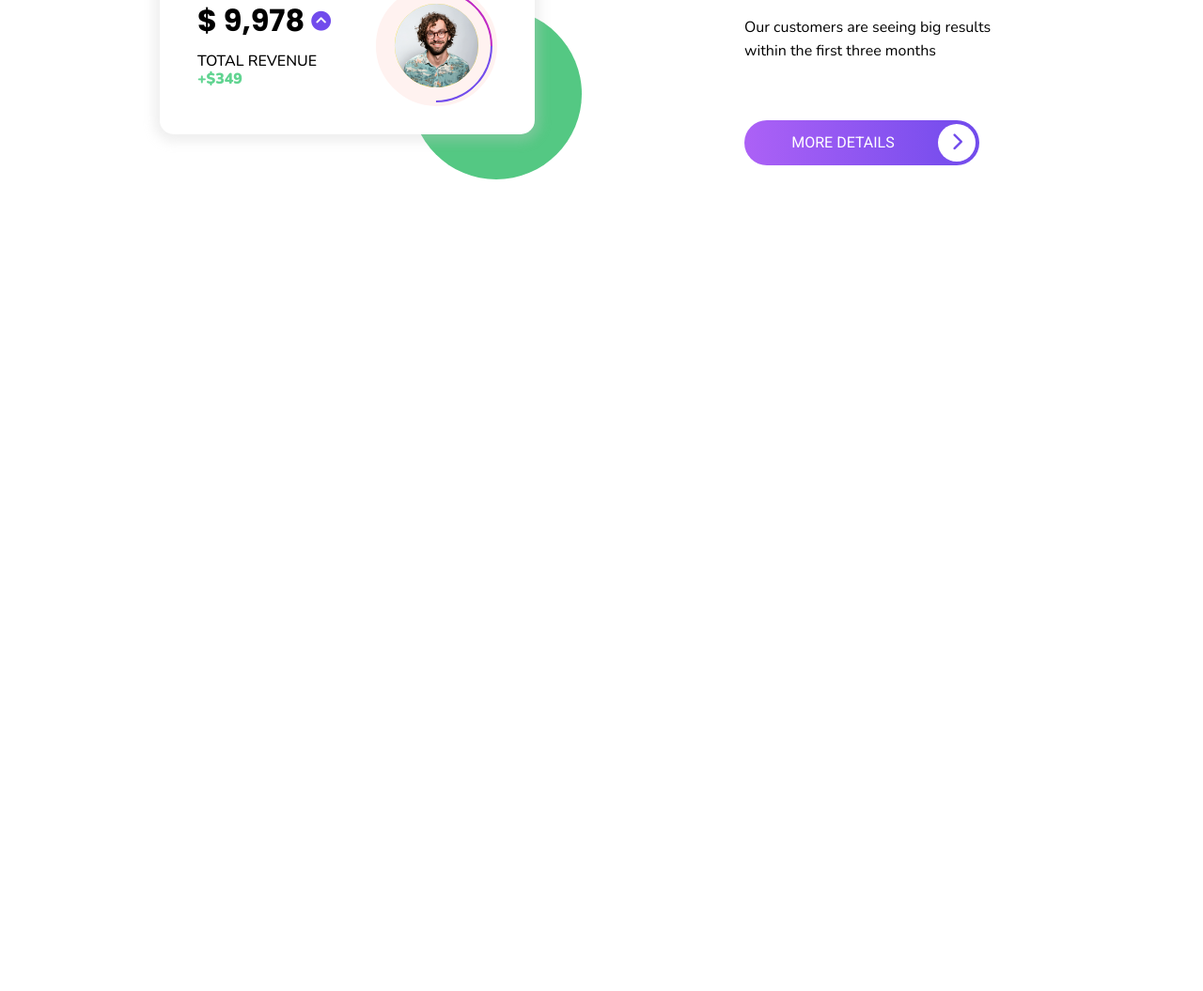
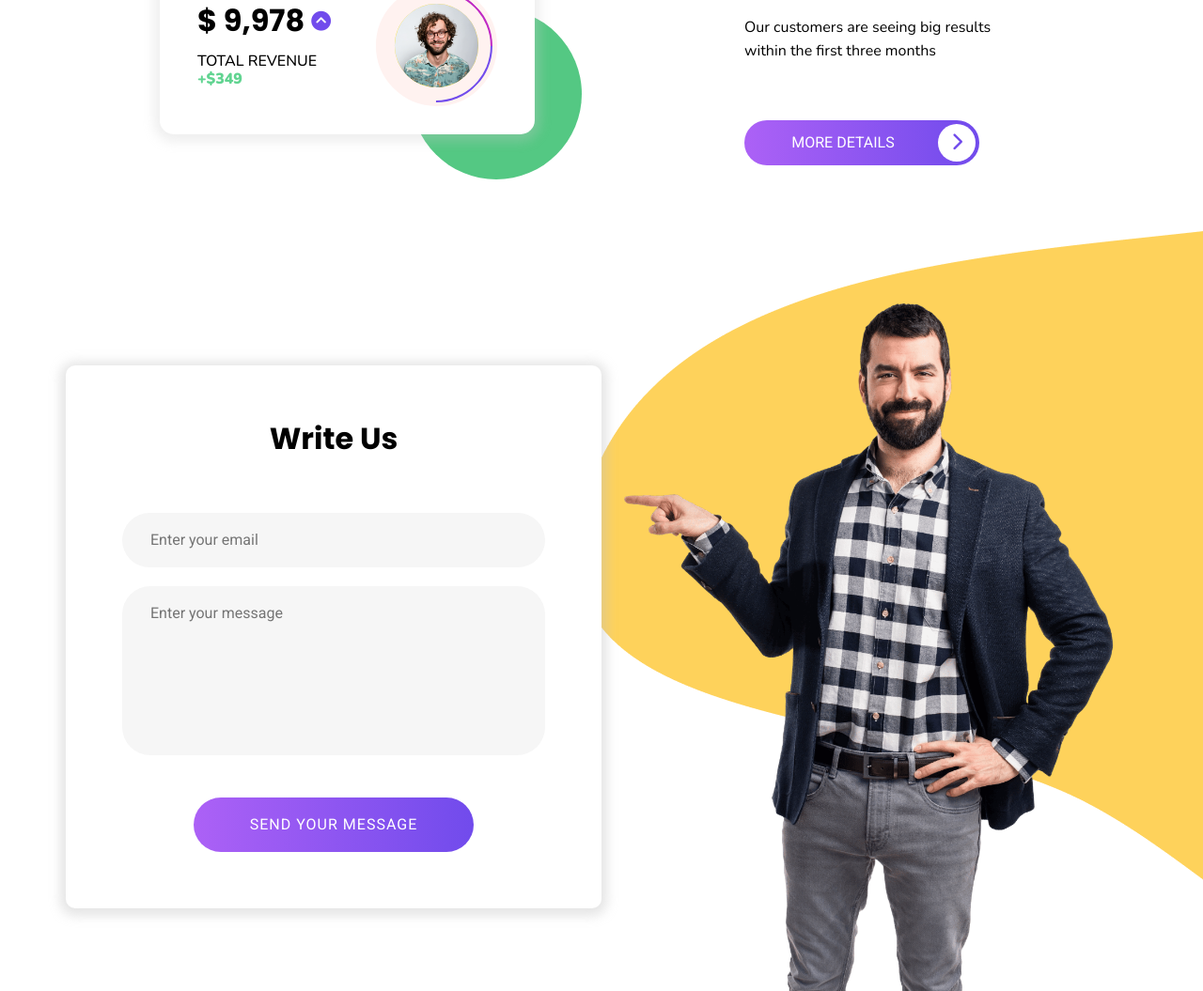
Before and after one commit to kareemayman/growing-online-businesses, a plain HTML site: page index.html in a window 1280 px wide. Shown: the part 3211-4266 px from the top of the page at 94% size. Before the commit the page ends 3447 px from the top, so only its background shows below. Drawn offline with nearby package versions, Linux system fonts and the light colour scheme.

Commit message:
Finshed Write-Us Section

```diff
--- a/css/main.css
+++ b/css/main.css
@@ -535,6 +535,96 @@ header nav a:last-of-type:hover {
 }
 /* End Increase Sales Section */
 
+/* Start Write Us Section */
+.write-us {
+    padding-top: var(--section-padding);
+    /* padding-bottom: var(--section-padding); */
+    position: relative;
+    overflow: hidden;
+}
+
+.write-us-blob {
+    position: absolute;
+    right: -10%;
+    top: 0;
+    z-index: -1;
+}
+
+.write-us .container {
+    display: flex;
+    justify-content: space-between;
+    align-items: center;
+}
+
+.write-us .container form {
+    background-color: white;
+    box-shadow: 0 2px 12px 6px rgba(192, 192, 192, 0.411);
+    padding: 60px;
+    text-align: center;
+    border-radius: 10px;
+    transition: var(--main-trans);
+}
+
+.write-us .container form:focus-within {
+    box-shadow: 0 0 10px 3px hsla(254, 81%, 61%, 0.274);
+}
+
+.write-us form h1 {
+    margin-bottom: 60px;
+}
+
+.write-us form input,
+.write-us form textarea {
+    border-radius: 30px;
+    background-color: #f6f6f6;
+    padding: 20px 30px;
+    border: none;
+    outline: 0;
+    width: 100%;
+    transition: var(--main-trans);
+}
+
+.write-us form input:focus,
+.write-us form textarea:focus {
+    box-shadow: 0 0 10px 3px hsla(254, 81%, 61%, 0.384);
+}
+
+.write-us form textarea {
+    height: 180px;
+    margin: 20px auto 40px;
+    resize: none;
+}
+
+.write-us button {
+    border-radius: 50px;
+    background-image: linear-gradient(to right, var(--light-purple), var(--dark-purple));
+    color: white;
+    border: none;
+    outline: 0;
+    display: flex;
+    justify-content: center;
+    align-items: center;
+    padding: 20px 60px;
+    margin-inline: auto;
+    letter-spacing: 1px;
+    font-weight: 400;
+    cursor: pointer;
+    transition: var(--main-trans);
+}
+
+.write-us button:hover {
+    box-shadow: 0 0 15px 4px hsla(254, 81%, 61%, 0.384);
+}
+
+.write-us .picture {
+    max-width: 50%;
+}
+
+.write-us .picture img {
+    max-width: 100%;
+}
+/* End Write Us Section */
+
 /* Start Media Queries */
 @media (min-width: 769px) {
     .mobile {
@@ -553,6 +643,10 @@ header nav a:last-of-type:hover {
 
     .increase-sales .container {
         justify-content: space-evenly;
+    }
+
+    .write-us-blob {
+        right: -40%
     }
 }
 
@@ -575,6 +669,10 @@ header nav a:last-of-type:hover {
 
     .increase-sales .container .stats {
         flex-basis: 60%;
+    }
+
+    .write-us-blob {
+        right: -65%
     }
 }
 
@@ -677,6 +775,15 @@ header nav a:last-of-type:hover {
     .increase-sales .stats::after {
         right: 0;
     }
+
+    .write-us .container {
+        justify-content: center;
+        padding-bottom: var(--section-padding);
+    }
+
+    .write-us .container .picture {
+        display: none;
+    }
 }
 
 @media (max-width: 768px) {
@@ -709,6 +816,14 @@ header nav a:last-of-type:hover {
         top: 0;
         left: -22%;
         width: initial;
+    }
+
+    .write-us-blob {
+        right: -50%;
+    }
+
+    .write-us .container form {
+        padding: 50px 30px;
     }
 }
 
--- a/index.html
+++ b/index.html
@@ -30,7 +30,7 @@
             <h1>Nebula</h1>
 
             <nav class="desktop">
-                <a href="#get-started">Get Started Now</a>
+                <a href="#companies">Get Started Now</a>
                 <a href="#login">Login</a>
             </nav>
 
@@ -74,7 +74,7 @@
             </div>
         </div>
 
-        <div class="companies">
+        <div class="companies" id="companies">
             <div class="container">
                 <p>Companies we've helped build</p>
 
@@ -97,7 +97,7 @@
 
                     <p>We'll guide you through our unique 5-step brand-building framework</p>
 
-                    <a href="#more" class="more-details">
+                    <a href="#" class="more-details">
                         <span>MORE DETAILS</span>
                         <i class="fa-solid fa-chevron-right"></i>
                     </a>
@@ -235,13 +235,36 @@
 
                     <p>Our customers are seeing big results within the first three months</p>
 
-                    <a href="#more" class="more-details">
+                    <a href="#" class="more-details">
                         <span>MORE DETAILS</span>
                         <i class="fa-solid fa-chevron-right"></i>
                     </a>
                 </div>
             </div>
         </div>
+
+        <div class="write-us">
+            <div class="write-us-blob">
+                <img src="images/3.png" alt="blob" class="desktop">
+                <img src="images/3 mobile.png" alt="blob" class="mobile">
+            </div>
+
+            <div class="container">
+                <form>
+                    <h1>Write Us</h1>
+
+                    <input type="email" name="email" id="email" required placeholder="Enter your email" class="roboto">
+
+                    <textarea name="message" id="message" placeholder="Enter your message" required class="roboto"></textarea>
+
+                    <button type="submit" class="roboto">SEND YOUR MESSAGE</button>
+                </form>
+
+                <div class="picture">
+                    <img src="images/contact-us.png" alt="man">
+                </div>
+            </div>
+        </div>
     </main>
 </body>
 </html>
```
Also changed, not shown: images/3 mobile.png (added), images/3.png (added), images/contact-us.png (added).
